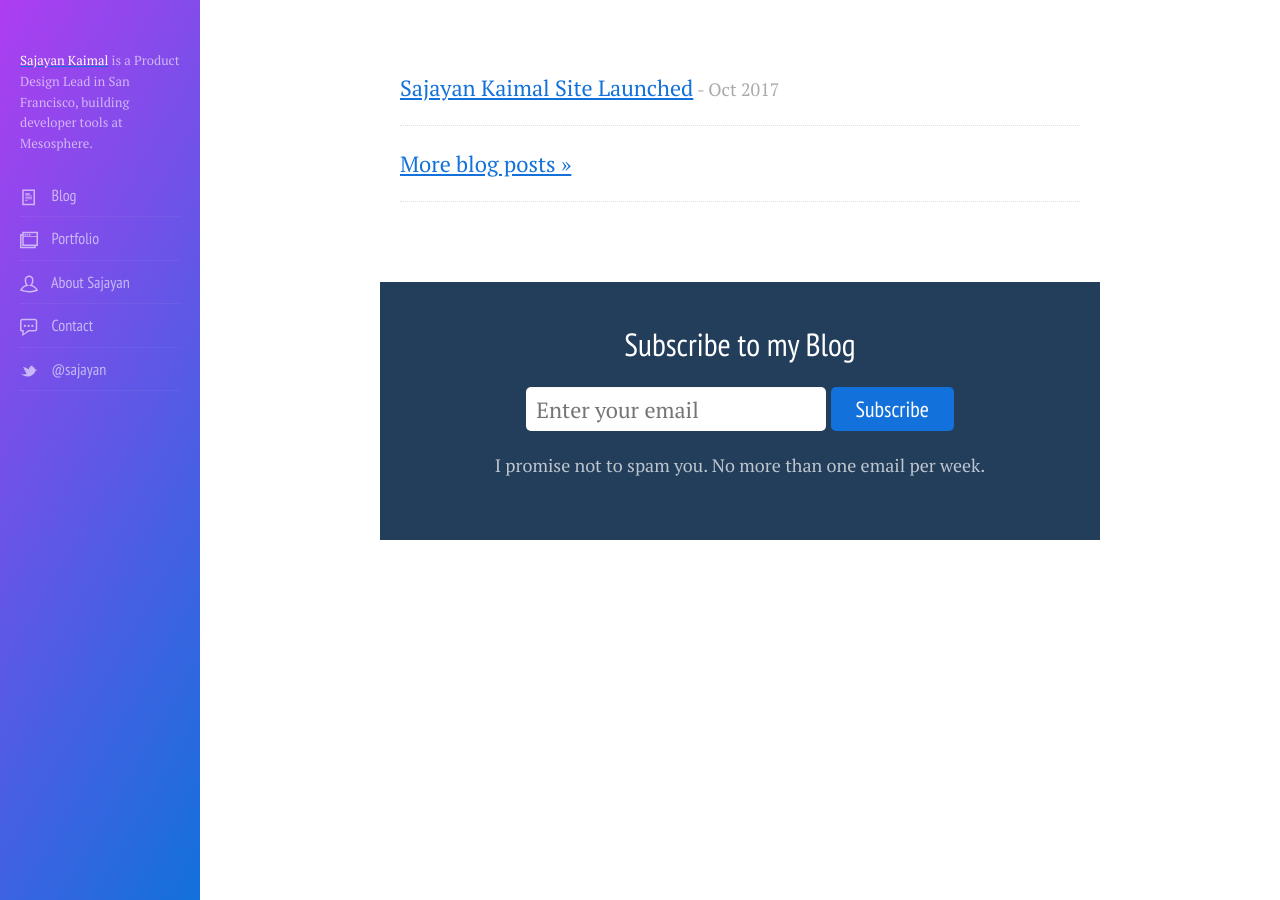
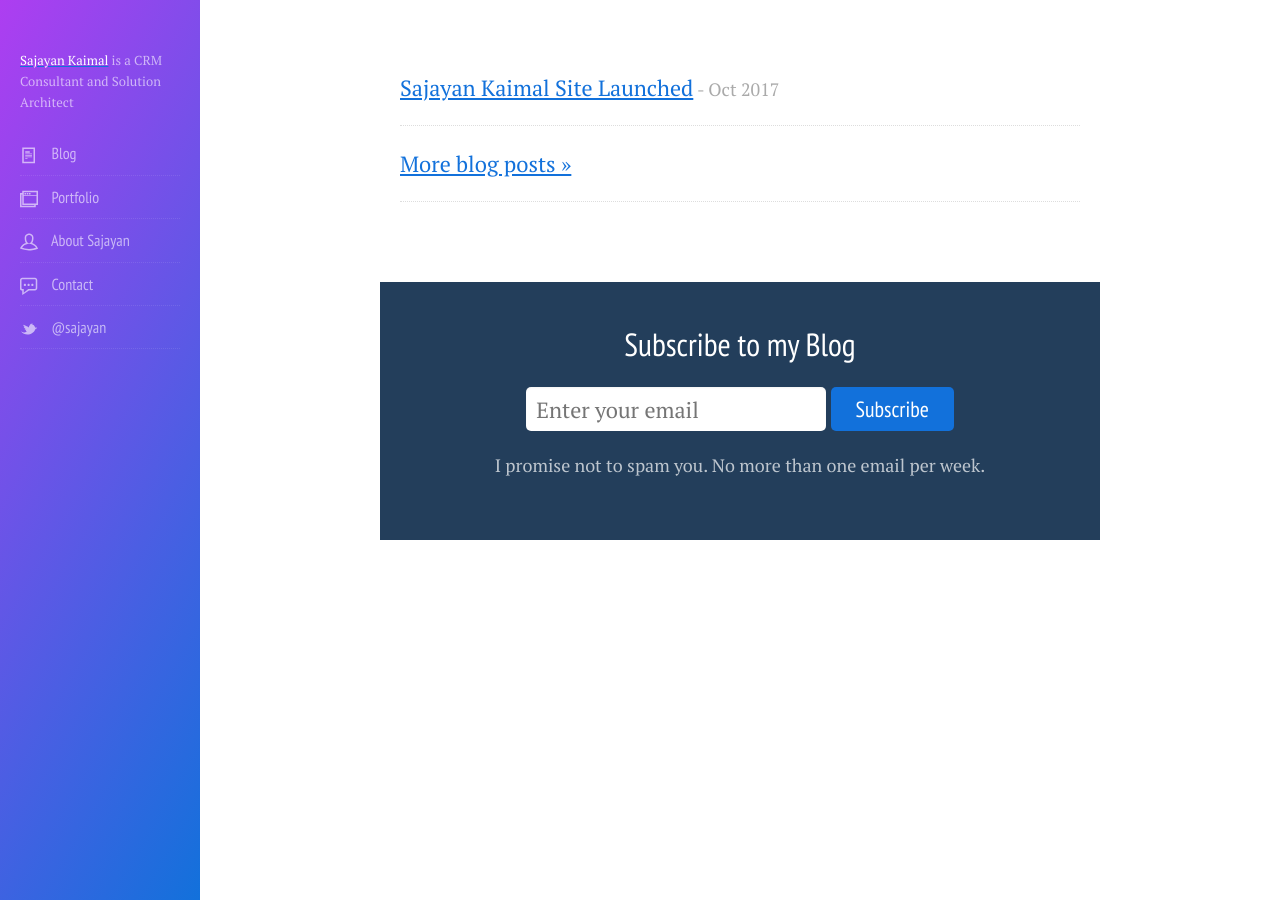
Before and after one commit to sajayan/sajayan.github.io, a Jekyll site: the page built from index.html, in a window 1280 px wide. Built offline with Jekyll 4.4.1, drawn with Linux system fonts in a browser that asks for light colours.

Commit message:
Update head.html

```diff
--- a/_includes/head.html
+++ b/_includes/head.html
@@ -24,7 +24,7 @@
 <main>
   <button id="trigger-nav" class="btn-icon btn-trigger-nav"><svg class="icon-three-bars"><use xlink:href="#icon-three-bars"></use></svg></button>
   <aside class="main-sidebar" id="main-sidebar">
-    <p class="about-lee"><a href="{{site.baseurl}}/"><strong>Sajayan Kaimal</strong></a> is a Product Design Lead in San Francisco, building developer tools at Mesosphere.</p>
+    <p class="about-lee"><a href="{{site.baseurl}}/"><strong>Sajayan Kaimal</strong></a> is a CRM Consultant and Solution Architect</p>
     <nav class="main-nav">
       <a{% if page.path contains '_posts' or page.url == "/blog/index.html" or page.path contains "/page" %} class="selected"{% endif %} href="{{ site.baseurl }}/blog"><svg class="icon-align-left"><use xlink:href="#icon-align-left"></use></svg> <b>Blog</b></a>
       <a{% if page.url == "/portfolio/index.html" %} class="selected"{% endif %} href="{{ site.baseurl }}/portfolio"><svg class="icon-windows"><use xlink:href="#icon-windows"></use></svg> <b>Portfolio</b></a>
```
